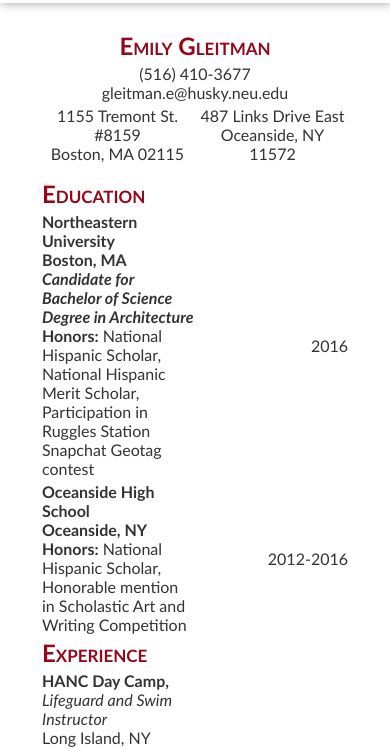
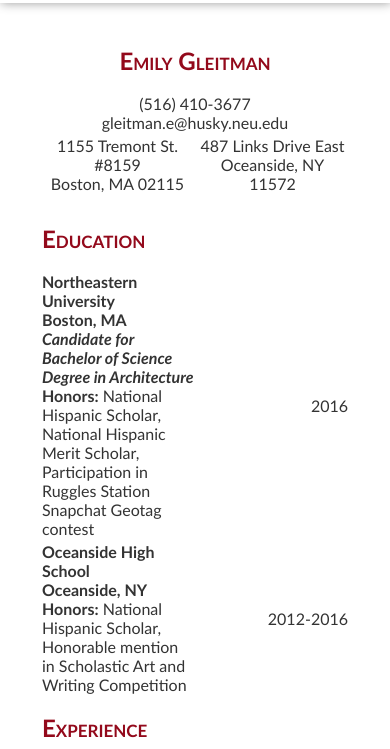
Before and after one commit to ag739/emily-portfolio, a plain HTML site: page resume.html in a window 390 px wide. Shown: the part 97-846 px from the top of the page. Drawn offline with nearby package versions, Linux system fonts and the light colour scheme.

Commit message:
responsive except for nav bar

```diff
--- a/resume.html
+++ b/resume.html
@@ -3,6 +3,7 @@
 <head>
   <title>Emily Gleitman - Architecture Student</title>
   <link rel="stylesheet" type="text/css" href="styles/main.css">
+  <meta name="viewport" content="width=device-width, initial-scale=1">
   <script src="https://d3js.org/d3.v4.min.js"></script>
 </head>
 <body>
@@ -22,7 +23,7 @@
   <div class="content main">
     <table>
       <tr class="center">
-        <td colspan="2"><h2 class="title carmine">Emily Gleitman</h2></td>
+        <td colspan="2"><h2 class="title carmine center">Emily Gleitman</h2></td>
       </tr>
       <tr class="center">
         <td colspan="2">
--- a/styles/main.css
+++ b/styles/main.css
@@ -63,6 +63,13 @@
 
 .flex-content:nth-of-type(1) {
   border-top: none;
+}
+
+@media (max-width: 600px) {
+  .flex-content {
+    align-items: center;
+    flex-direction: column;
+  }
 }
 
 .half-width {
@@ -212,3 +219,18 @@
   font-variant: small-caps;
   margin: 0;
 }
+
+@media (max-width: 600px) {
+  .title {
+    margin: 15px 0;
+    text-align: center;
+  }
+
+  .title.carmine {
+    text-align: left;
+  }
+
+  .title.center {
+    text-align: center;
+  }
+}
```
Also changed, not shown: about.html (+1 -0 lines), contact.html (+1 -0 lines), index.html (+1 -0 lines), projects.html (+1 -0 lines).
